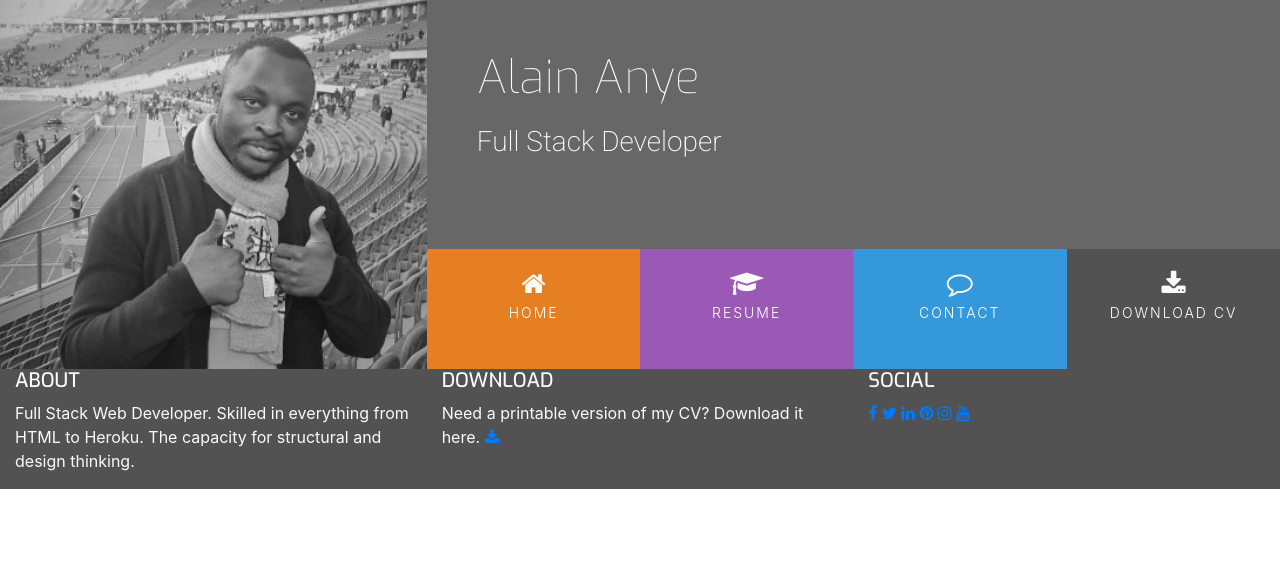
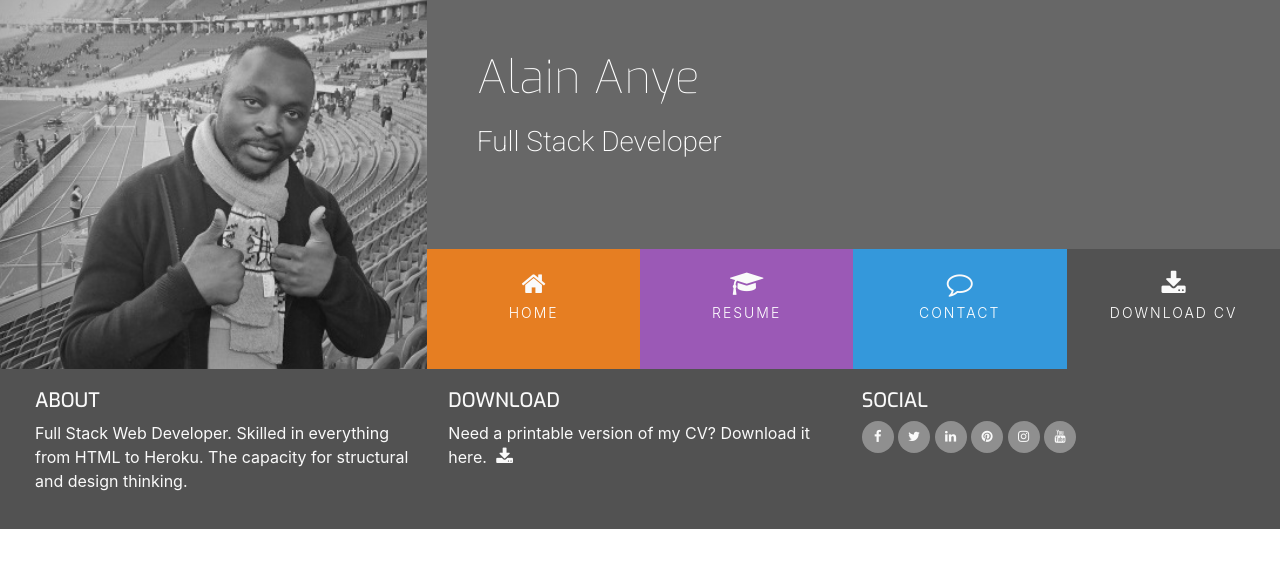
Before and after one commit to Alain2020/resume-project, a plain HTML site: page index.html in a window 1280 px wide. Drawn offline with nearby package versions, Linux system fonts and the light colour scheme.

Commit message:
Add some Filling in the footer content

```diff
--- a/assets/css/style.css
+++ b/assets/css/style.css
@@ -23,7 +23,10 @@
 }
 
 /*-----------------Special padding/margins/text---------------------------*/
-h1,h2,h3,h4, {
+h1,
+h2,
+h3,
+h4 {
     margin: 0;
 }
 
@@ -143,3 +146,46 @@ footer {
     min-height: 120px;
     margin: 0;
 }
+
+.cv-pdf i {
+    font-size: 18px;
+    color: #fafafa;
+    text-align: center;
+    padding-left: 5px;
+    transition: all 0.35s ease-in-out;
+    -moz-transition: all 0.35s ease-in-out;
+    -webkit-transition: all 0.35s ease-in-out;
+    -o-transition: all 0.35s ease-in-out;
+}
+
+.cv-pdf i:hover {
+    color: #e84610;
+}
+
+.social-links {
+    padding-bottom: 15px;
+}
+
+.social-links li a i {
+    width: 32px;
+    height: 32px;
+    padding: 12px 0;
+    border-radius: 50%;
+    font-size: 13px;
+    line-height: 7px;
+    text-align: center;
+    color: #fafafa;
+    background: #8f8f8f;
+    transition: all 0.35s ease-in-out;
+    -moz-transition: all 0.35s ease-in-out;
+    -webkit-transition: all 0.35s ease-in-out;
+    -o-transition: all 0.35s ease-in-out;
+}
+
+.social-links li a i:hover {
+    background: #e84610;
+}
+
+#footer-details {
+    padding: 20px;
+}
--- a/index.html
+++ b/index.html
@@ -46,7 +46,7 @@
 
     </section>
     <footer class="container-fluid">
-        <div class="row">
+        <div id="footer-details" class="row">
             <div class="col-sm-4">
                 <h5 class="uppercase general-sub">About</h5>
                 <p class="inline-block">
```
